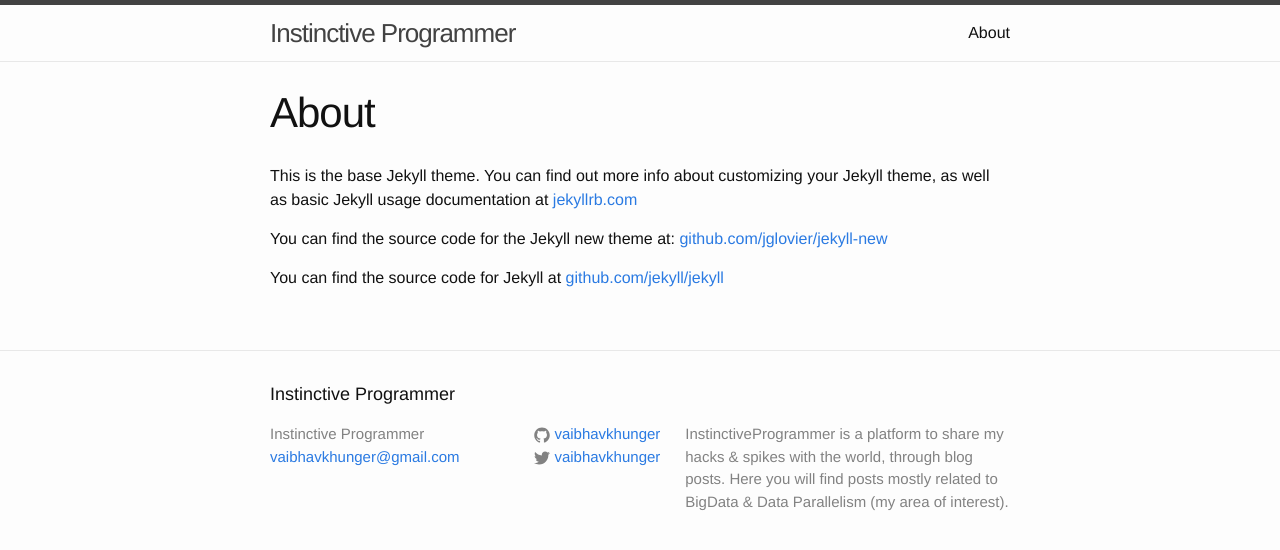
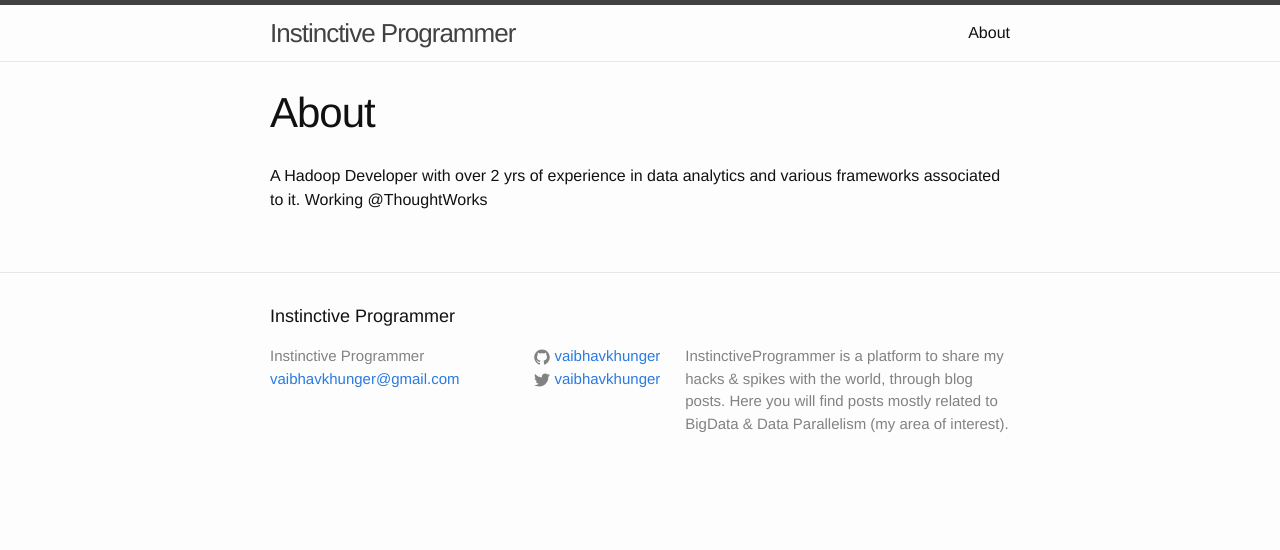
Before and after one commit to instinctiveprogrammer/instinctiveprogrammer.github.io, a Jekyll site: the page built from about.md, in a window 1280 px wide. Shown: the top 550 px of the page. Built offline with Jekyll 4.4.1, drawn with Linux system fonts in a browser that asks for light colours.

Commit message:
Adding about

```diff
--- a/about.md
+++ b/about.md
@@ -4,8 +4,4 @@
 permalink: /about/
 ---
 
-This is the base Jekyll theme. You can find out more info about customizing your Jekyll theme, as well as basic Jekyll usage documentation at [jekyllrb.com](http://jekyllrb.com/)
-
-You can find the source code for the Jekyll new theme at: [github.com/jglovier/jekyll-new](https://github.com/jglovier/jekyll-new)
-
-You can find the source code for Jekyll at [github.com/jekyll/jekyll](https://github.com/jekyll/jekyll)
+A Hadoop Developer with over 2 yrs of experience in data analytics and various frameworks associated to it. Working @ThoughtWorks
```
